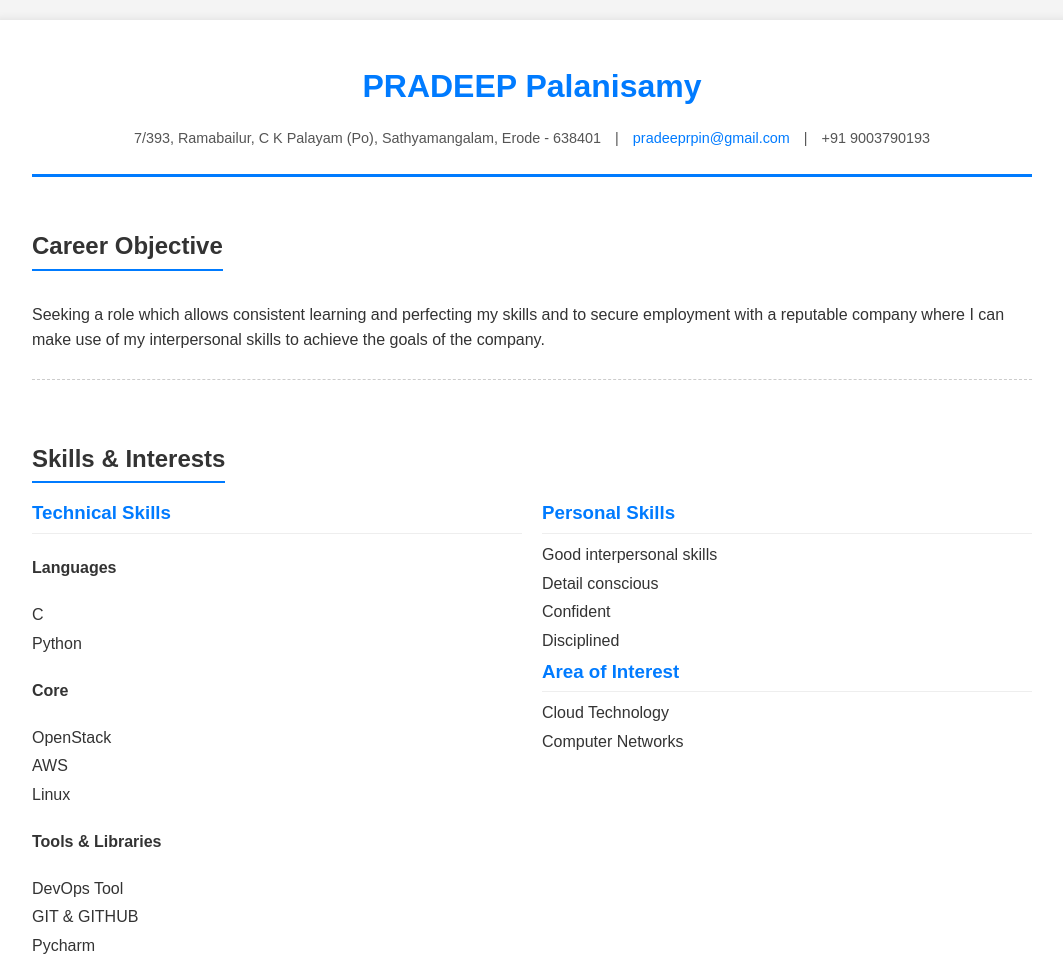
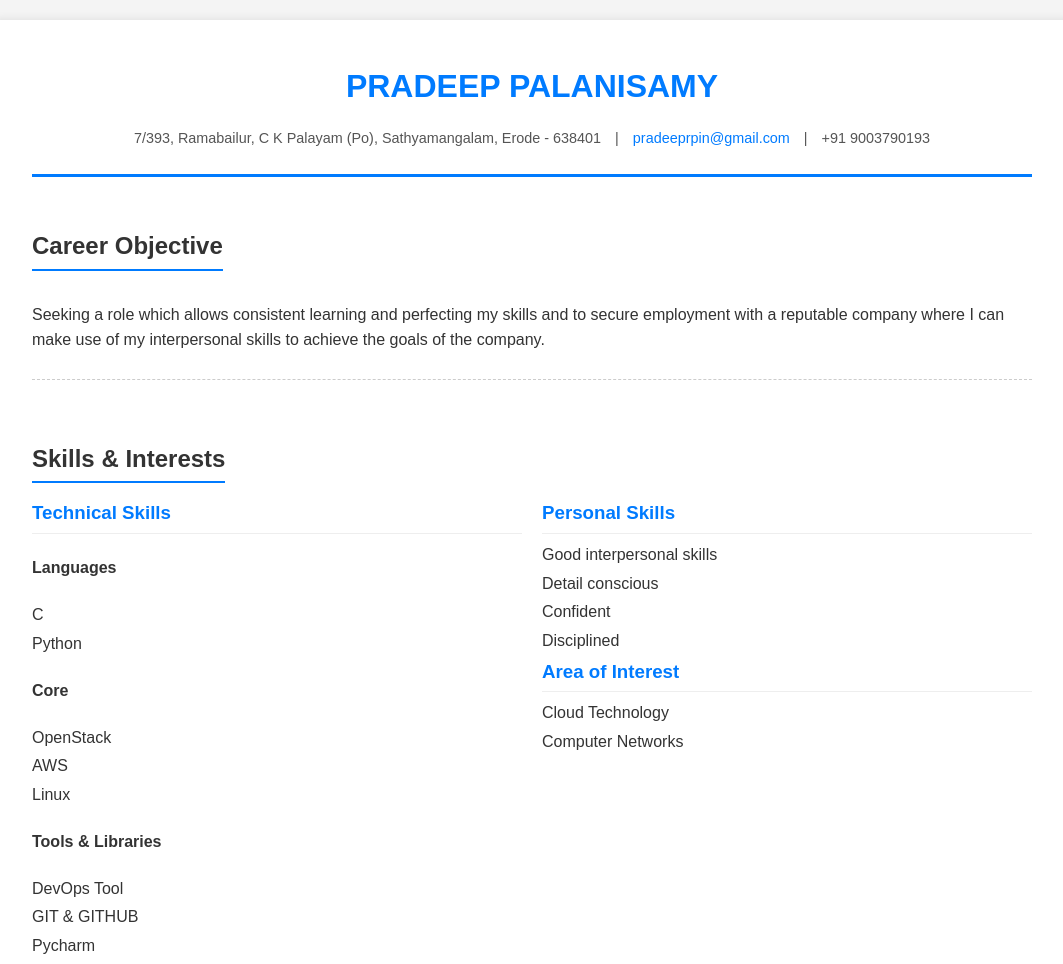
Before and after one commit to pradeeprpin/ciet, a plain HTML site: page pradeep.html in a window 1280 px wide. Shown: the top 964 px of the page, without its empty margins (108-1171 px from the left). Drawn offline with Linux system fonts and the light colour scheme.

Commit message:
Update pradeep.html

```diff
--- a/pradeep.html
+++ b/pradeep.html
@@ -119,7 +119,7 @@
 <body>
     <div class="container">
         <header>
-            <h1>PRADEEP Palanisamy</h1>
+            <h1>PRADEEP PALANISAMY</h1>
             <p class="contact-info">
                 <span>7/393, Ramabailur, C K Palayam (Po), Sathyamangalam, Erode - 638401</span> |
                 <span><a href="mailto:pradeeprpin@gmail.com" style="color:#007bff; text-decoration:none;">pradeeprpin@gmail.com</a></span> |
```
